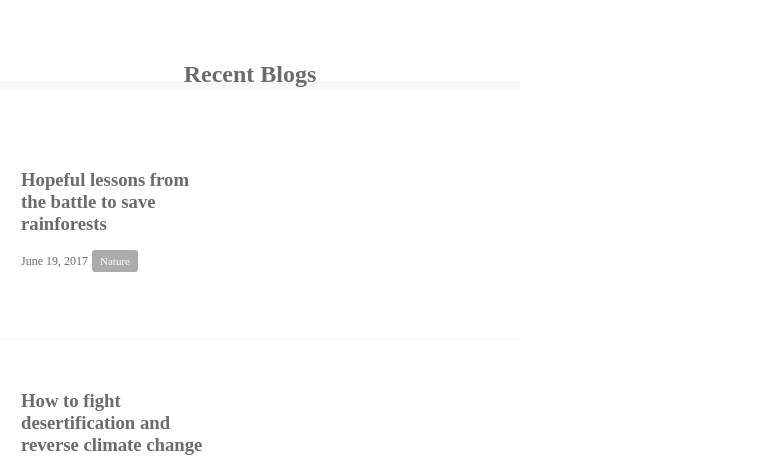
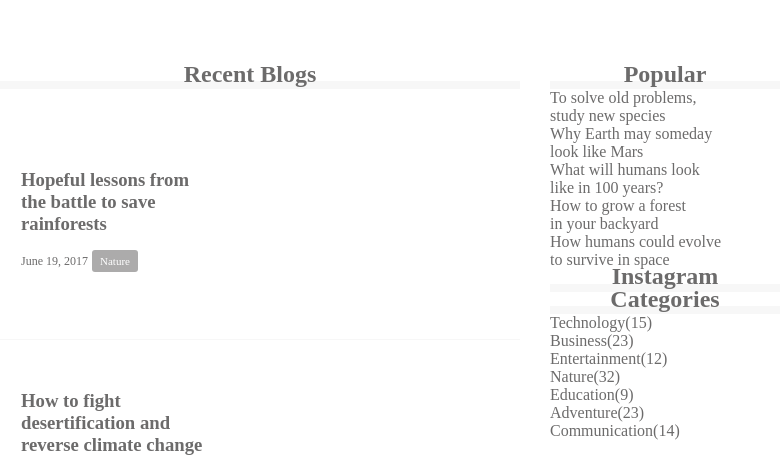
Before and after one commit to yousukeyashima/git-practice-HTML-CSS, a plain HTML site: page index.html in a window 1280 px wide. Shown: the part 378-846 px from the top of the page, 260-1044 px from the left. Drawn offline with Linux system fonts and the light colour scheme.

Commit message:
[Start]1-8

```diff
--- a/index.html
+++ b/index.html
@@ -108,7 +108,57 @@
                 </div>
             </div>
         </section>
-        <div class="sidebar"></div>
+
+        <div class="sidebar">
+            <section class="popular">
+                <h2 class="sidebar-headline">Popular</h2>
+                <div class="sidebar-contents">
+                    <p class="popular-text">
+                        To solve old problems,<br>
+                        study new species
+                    </p>
+                    <p class="popular-text">
+                        Why Earth may someday<br>
+                        look like Mars
+                    </p>
+                    <p class="popular-text">
+                        What will humans look<br>
+                        like in 100 years?
+                    </p>
+                    <p class="popular-text">
+                        How to grow a forest<br>
+                        in your backyard
+                    </p>
+                    <p class="popular-text">
+                        How humans could evolve<br>
+                        to survive in space
+                    </p>
+                </div>
+            </section>
+            <section class="instagram">
+                <h2 class="sidebar-headline">Instagram</h2>
+                <div class="sidebar-contents clearfix">
+                    <div class="instagram-box"></div>
+                    <div class="instagram-box"></div>
+                    <div class="instagram-box"></div>
+                    <div class="instagram-box"></div>
+                    <div class="instagram-box"></div>
+                    <div class="instagram-box"></div>
+                </div>
+            </section>
+            <section class="categories">
+                <h2 class="sidebar-headline">Categories</h2>
+                <div class="sidebar-contents">
+                    <p class="categories-text">Technology(15)</p>
+                    <p class="categories-text">Business(23)</p>
+                    <p class="categories-text">Entertainment(12)</p>
+                    <p class="categories-text">Nature(32)</p>
+                    <p class="categories-text">Education(9)</p>
+                    <p class="categories-text">Adventure(23)</p>
+                    <p class="categories-text">Communication(14)</p>
+                </div>
+            </section>
+        </div>
     </main>
 
     <footer>
--- a/style.css
+++ b/style.css
@@ -122,6 +122,12 @@ main {
     float: left;
 }
 
+.sidebar-headline, .instagram-headline, .categories-headline {
+    border-bottom: 8px solid #f7f7f7;
+    text-align: center;
+    line-height: 0.6;
+}
+
 footer {
     width: 100%;
     height: 120px;
```
